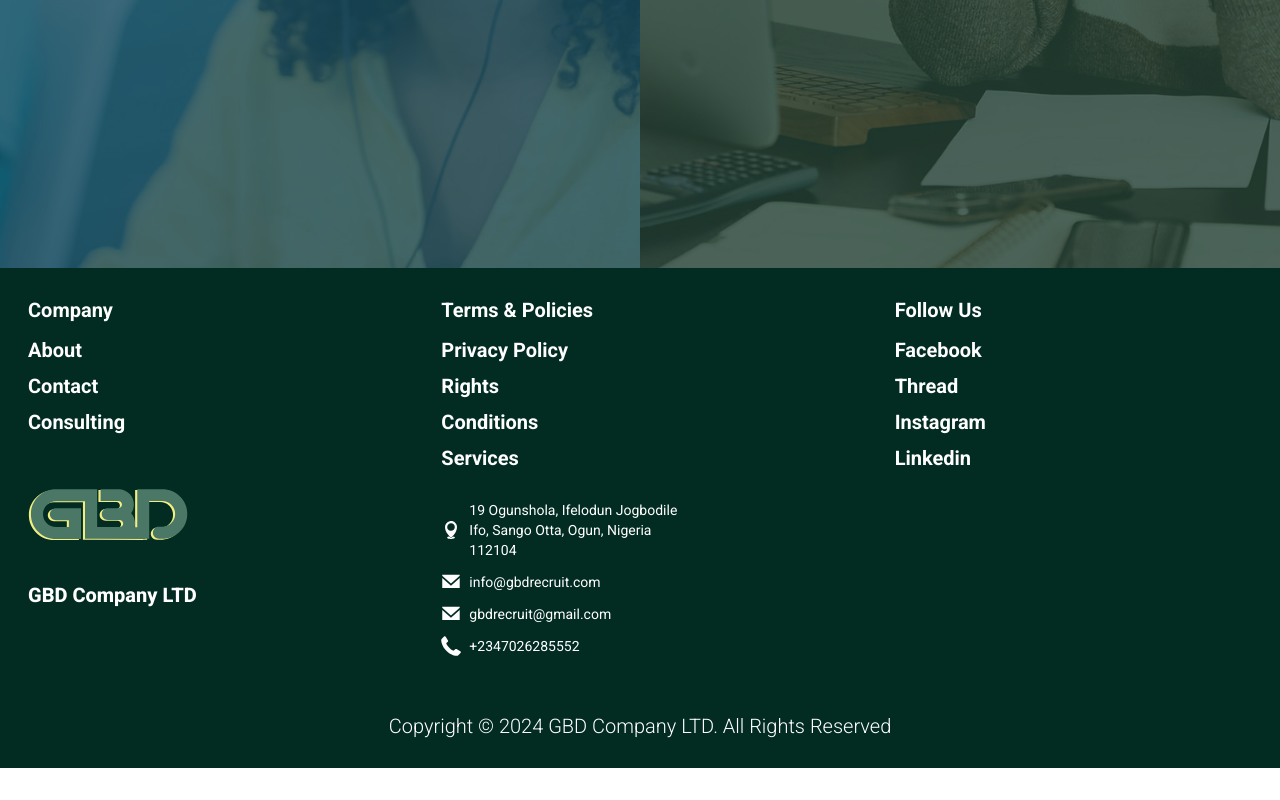
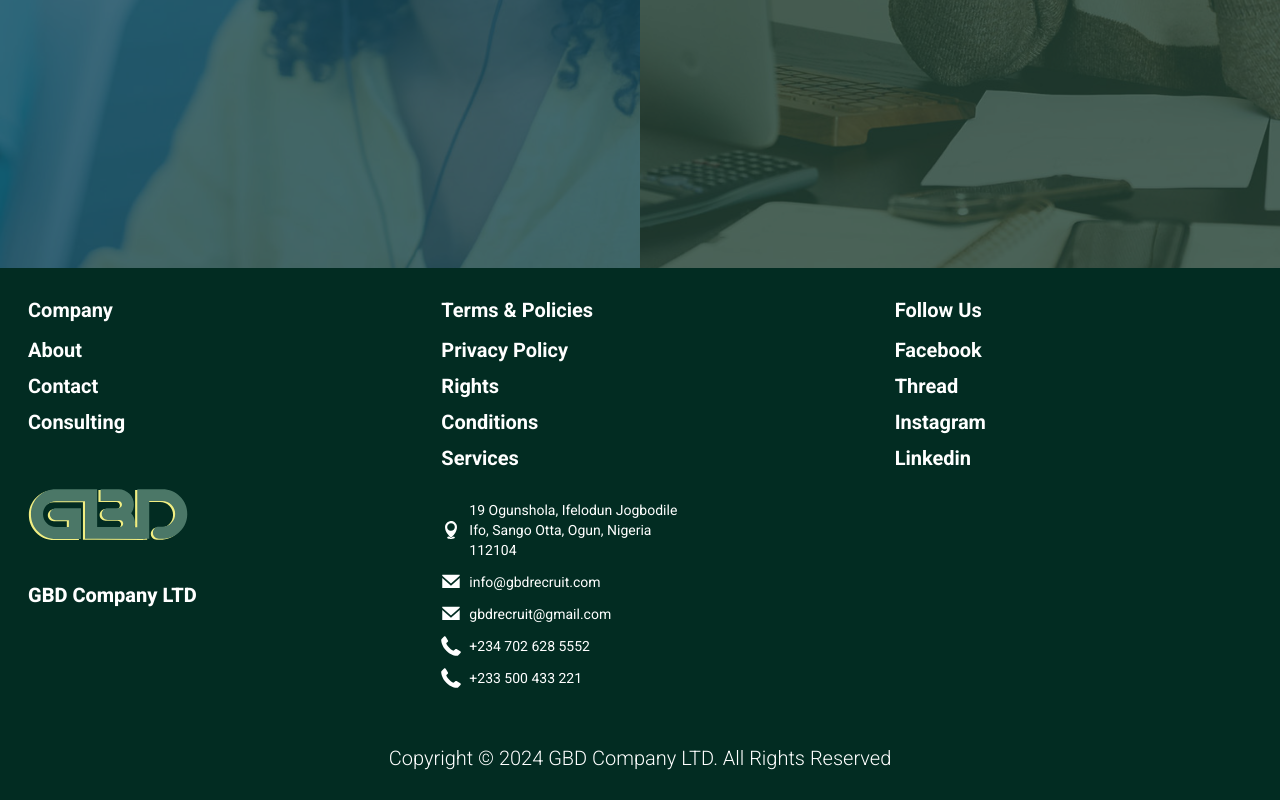
Before and after one commit to BobbyP95/test_app, a React (Vite) app: page / in a window 1280 px wide. Shown: the part 621-1421 px from the top of the page. Before the commit the page ends 1389 px from the top, so only its background shows below. Built offline with nearby package versions, Linux system fonts and the light colour scheme; a web font is replaced by a local one.

Commit message:
add_number

```diff
--- a/src/components/Footer.tsx
+++ b/src/components/Footer.tsx
@@ -103,7 +103,11 @@ export function Footer() {
             </div>
             <div className=" mt-3 flex flex-row text-left gap-2">
               <img src={phone} alt="phone" className="w-5" />
-              <span className="font-normal text-sm" > +2347026285552</span>
+              <span className="font-normal text-sm" > +234 702 628 5552</span>
+            </div>
+            <div className=" mt-3 flex flex-row text-left gap-2">
+              <img src={phone} alt="phone" className="w-5" />
+              <span className="font-normal text-sm" > +233 500 433 221</span>
             </div>
           </div>
         </div>
@@ -123,7 +127,11 @@ export function Footer() {
             </div>
             <div className=" mt-3 flex flex-row text-left gap-2">
               <img src={phone} alt="phone" className="w-5" />
-              <span className="font-normal text-sm" > +2347026285552</span>
+              <span className="font-normal text-sm" > +234 702 628 5552</span>
+            </div>
+            <div className=" mt-3 flex flex-row text-left gap-2">
+              <img src={phone} alt="phone" className="w-5" />
+              <span className="font-normal text-sm" > +233 500 433 221</span>
             </div>
           </div>
         <div className="bg-emerald-950 p-7 flex justify-around text-xl font-light items-center text-white ">
```
